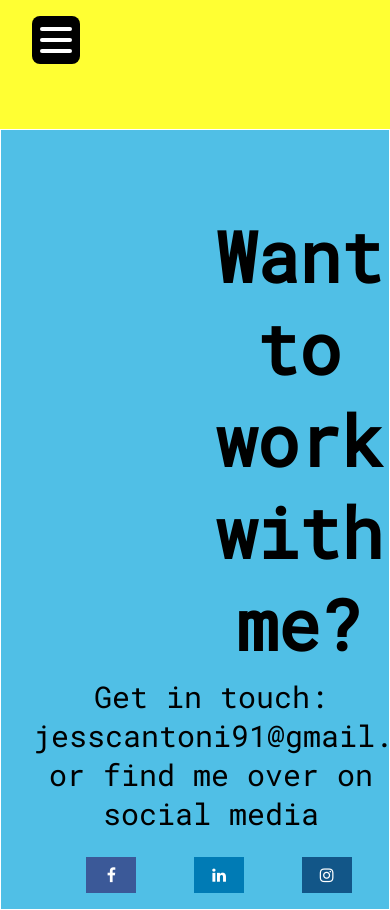
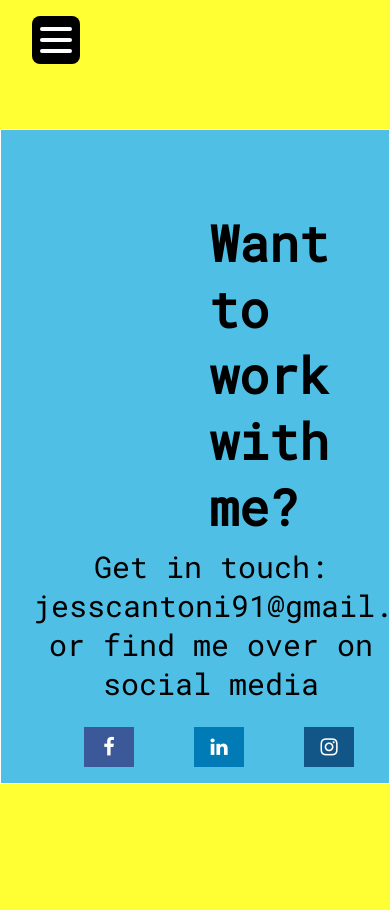
Before and after one commit to fessjarmer/portfolio-website, a plain HTML site: page contact.html in a window 390 px wide. Shown: the top 910 px of the page. After the commit the page ends 844 px from the top, so only its background shows below. Drawn offline with Linux system fonts and the light colour scheme.

Commit message:
responsive design

```diff
--- a/style.css
+++ b/style.css
@@ -275,3 +275,16 @@ background-color: #50BFE6;
 margin-left: 5px;
 margin-right: 2px;
 }
+
+@media only screen and (min-width: 320px) and (max-width: 480px), (orientation: portrait) {
+h1 {
+text-align: left;
+font-size: 50px;
+padding-right: 10px;
+}
+
+.contact {
+font-size: 20px;
+}
+
+}
```
